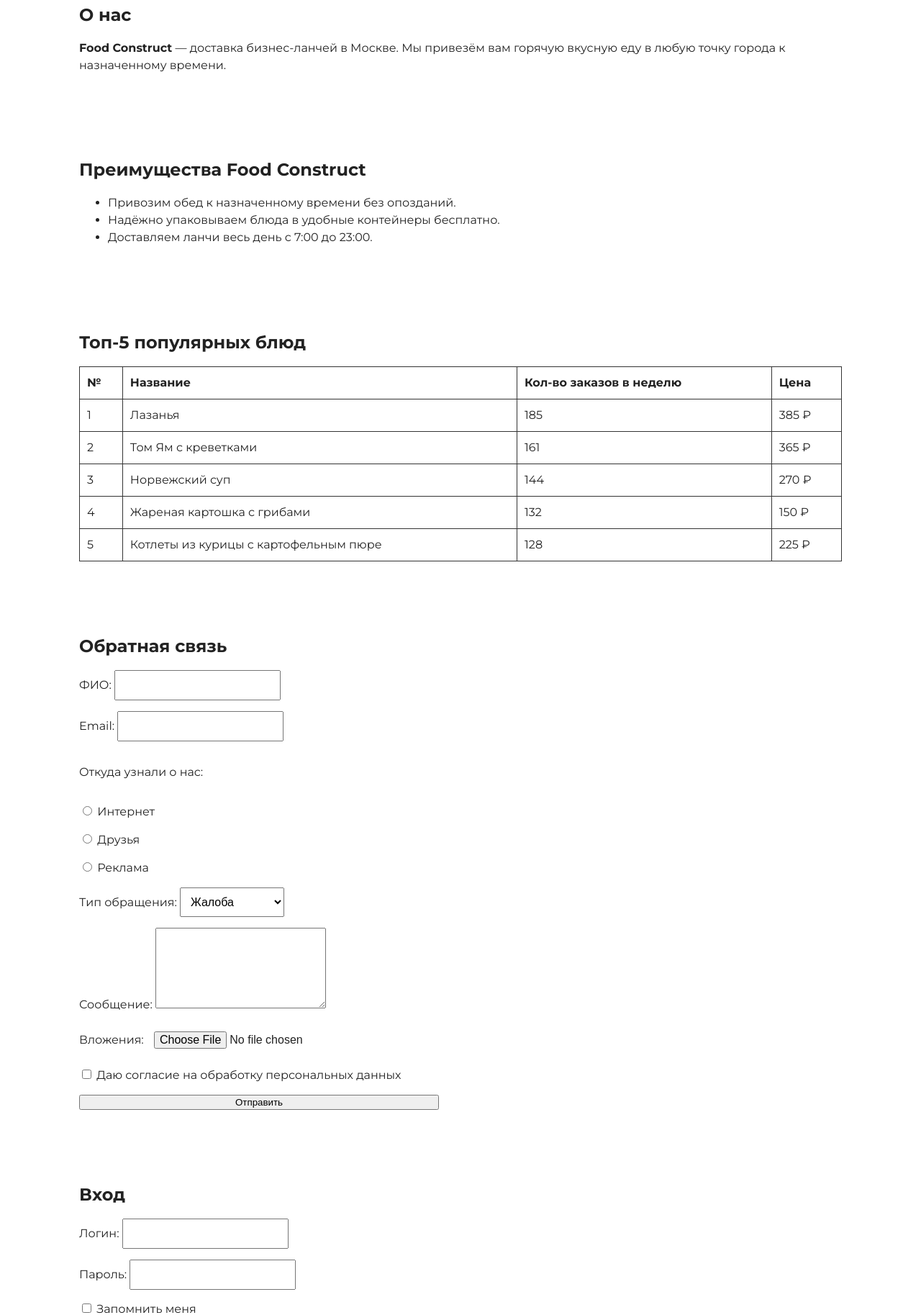
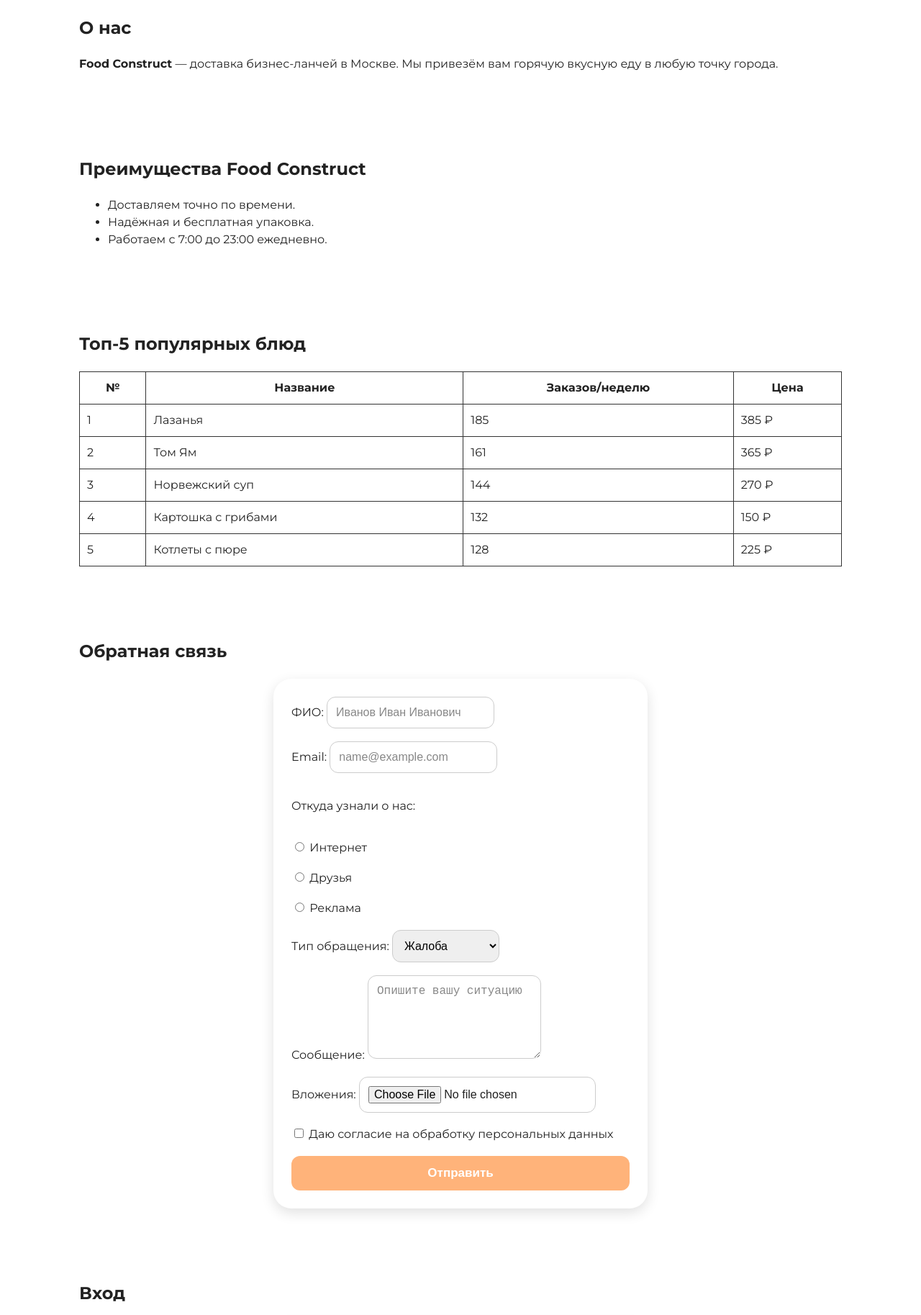
Before and after one commit to stepantitkin-commits/WEB-TITKIN_SA_241-351, a plain HTML site: page index.html in a window 1280 px wide. Shown: the part 973-2800 px from the top of the page at 72% size. Drawn offline with Linux system fonts and the light colour scheme.

Commit message:
итог лр 1 и 2

```diff
--- a/index.html
+++ b/index.html
@@ -4,19 +4,24 @@
     <meta charset="UTF-8">
     <title>Food Construct — бизнес-ланчи в Москве</title>
 
+    <!-- Google Font -->
     <link rel="preconnect" href="https://fonts.googleapis.com">
     <link rel="preconnect" href="https://fonts.gstatic.com" crossorigin>
     <link href="https://fonts.googleapis.com/css2?family=Montserrat:wght@400;600;700&display=swap" rel="stylesheet">
 
     <link rel="stylesheet" href="style.css">
 </head>
+
 <body>
 
 <header class="site-header">
     <div class="container header-inner">
         <h1 class="logo">Food Construct</h1>
+
         <nav class="main-nav">
             <a href="#about">О нас</a>
+            <a href="#feedback">Обратная связь</a>
+            <a href="#auth">Вход</a>
             <a href="#contacts">Контакты</a>
         </nav>
     </div>
@@ -25,15 +30,13 @@
 
 <main>
 
-    <!-- БЛОК О НАС -->
+    <!-- О НАС -->
     <section id="about" class="section about">
         <div class="container">
             <img class="hero-image" src="food.png" alt="Food Construct">
             <h2>О нас</h2>
-            <p>
-                <strong>Food Construct</strong> — доставка бизнес-ланчей в Москве.
-                Мы привезём вам горячую вкусную еду в любую точку города к назначенному времени.
-            </p>
+            <p><strong>Food Construct</strong> — доставка бизнес-ланчей в Москве.
+                Мы привезём вам горячую вкусную еду в любую точку города.</p>
         </div>
     </section>
 
@@ -43,9 +46,9 @@
         <div class="container">
             <h2>Преимущества Food Construct</h2>
             <ul>
-                <li>Привозим обед к назначенному времени без опозданий.</li>
-                <li>Надёжно упаковываем блюда в удобные контейнеры бесплатно.</li>
-                <li>Доставляем ланчи весь день с 7:00 до 23:00.</li>
+                <li>Доставляем точно по времени.</li>
+                <li>Надёжная и бесплатная упаковка.</li>
+                <li>Работаем с 7:00 до 23:00 ежедневно.</li>
             </ul>
         </div>
     </section>
@@ -61,17 +64,17 @@
                 <tr>
                     <th>№</th>
                     <th>Название</th>
-                    <th>Кол-во заказов в неделю</th>
+                    <th>Заказов/неделю</th>
                     <th>Цена</th>
                 </tr>
                 </thead>
 
                 <tbody>
                 <tr><td>1</td><td>Лазанья</td><td>185</td><td>385 ₽</td></tr>
-                <tr><td>2</td><td>Том Ям с креветками</td><td>161</td><td>365 ₽</td></tr>
+                <tr><td>2</td><td>Том Ям</td><td>161</td><td>365 ₽</td></tr>
                 <tr><td>3</td><td>Норвежский суп</td><td>144</td><td>270 ₽</td></tr>
-                <tr><td>4</td><td>Жареная картошка с грибами</td><td>132</td><td>150 ₽</td></tr>
-                <tr><td>5</td><td>Котлеты из курицы с картофельным пюре</td><td>128</td><td>225 ₽</td></tr>
+                <tr><td>4</td><td>Картошка с грибами</td><td>132</td><td>150 ₽</td></tr>
+                <tr><td>5</td><td>Котлеты с пюре</td><td>128</td><td>225 ₽</td></tr>
                 </tbody>
             </table>
         </div>
@@ -79,18 +82,21 @@
 
 
     <!-- ОБРАТНАЯ СВЯЗЬ -->
-    <section class="section feedback">
+    <section id="feedback" class="section feedback">
         <div class="container">
             <h2>Обратная связь</h2>
 
-            <form action="https://httpbin.org/post" method="POST" enctype="multipart/form-data" target="_blank">
+            <form action="https://httpbin.org/post" method="POST"
+                  enctype="multipart/form-data" class="ui-card">
 
                 <label>ФИО:
-                    <input type="text" name="fullname" required>
+                    <input type="text" name="fullname"
+                           placeholder="Иванов Иван Иванович" required>
                 </label>
 
                 <label>Email:
-                    <input type="email" name="email" required>
+                    <input type="email" name="email"
+                           placeholder="name@example.com" required>
                 </label>
 
                 <p>Откуда узнали о нас:</p>
@@ -106,7 +112,8 @@
                 </label>
 
                 <label>Сообщение:
-                    <textarea name="message" rows="5" required></textarea>
+                    <textarea name="message" rows="5"
+                              placeholder="Опишите вашу ситуацию" required></textarea>
                 </label>
 
                 <label>Вложения:
@@ -118,33 +125,37 @@
                     Даю согласие на обработку персональных данных
                 </label>
 
-                <button type="submit">Отправить</button>
+                <button type="submit" class="btn-main">Отправить</button>
+
             </form>
         </div>
     </section>
 
 
-    <!-- ФОРМА ВХОДА (внизу страницы) -->
-    <section class="section auth">
+    <!-- ВХОД -->
+    <section id="auth" class="section auth-block">
         <div class="container">
             <h2>Вход</h2>
 
-            <form class="auth-form" onsubmit="alert('Вход выполнен'); return false;">
+            <form action="https://httpbin.org/post" method="POST"
+                  class="ui-card">
 
                 <label>Логин:
-                    <input type="text" required>
+                    <input type="text" name="login"
+                           placeholder="Введите логин" required>
                 </label>
 
                 <label>Пароль:
-                    <input type="password" required>
+                    <input type="password" name="password"
+                           placeholder="Введите пароль" required>
                 </label>
 
                 <label class="checkbox">
-                    <input type="checkbox">
+                    <input type="checkbox" name="remember">
                     Запомнить меня
                 </label>
 
-                <button type="submit">Войти</button>
+                <button type="submit" class="btn-main">Войти</button>
 
             </form>
         </div>
@@ -156,8 +167,8 @@
 <!-- ФУТЕР -->
 <footer id="contacts" class="site-footer">
     <div class="container">
-        <p>Позвонить нам: <a href="tel:+70000000000">+7-000-000-00-00</a></p>
-        <p>Почта: <a href="mailto:info@foodconstruct.ru">info@foodconstruct.ru</a></p>
+        <p>Телефон: <a href="tel:+70000000000">+7 000 000 00 00</a></p>
+        <p>Email: <a href="mailto:info@foodconstruct.ru">info@foodconstruct.ru</a></p>
         <p>© 2025 Food Construct</p>
     </div>
 </footer>
--- a/style.css
+++ b/style.css
@@ -6,7 +6,6 @@ body {
     margin: 0;
     font-family: "Montserrat", Arial, sans-serif;
     color: #222;
-    font-size: 16px;
     line-height: 1.5;
 }
 
@@ -17,10 +16,9 @@ body {
 }
 
 /* HEADER */
-
 .site-header {
+    padding: 20px 0;
     border-bottom: 1px solid #e0e0e0;
-    padding: 20px 0;
 }
 
 .header-inner {
@@ -29,102 +27,99 @@ body {
     align-items: center;
 }
 
-.logo {
-    font-size: 28px;
-    font-weight: 700;
-}
-
 .main-nav a {
     margin-left: 20px;
     text-decoration: none;
-    font-size: 17px;
     color: #111;
-    font-weight: 500;
+    font-size: 16px;
 }
 
 .main-nav a:hover {
-    color: #d66;
+    color: #f4a97a;
 }
 
 /* SECTIONS */
-
 .section {
     padding: 40px 0;
 }
 
 .hero-image {
     width: 100%;
-    height: auto;
-    display: block;
-    margin-bottom: 20px;
-}
-
-h2 {
-    font-size: 24px;
-    font-weight: 700;
-    margin-bottom: 15px;
+    border-radius: 20px;
 }
 
 /* TABLE */
-
 .dishes-table {
     width: 100%;
     border-collapse: collapse;
-    margin-top: 15px;
+}
+.dishes-table td, .dishes-table th {
+    border: 1px solid #333;
+    padding: 10px;
 }
 
-.dishes-table th,
-.dishes-table td {
-    border: 1px solid #333;
-    padding: 10px;
-    text-align: left;
+
+/* === UI CARD (Формы) === */
+.ui-card {
+    background: white;
+    padding: 25px;
+    border-radius: 25px;
+    box-shadow: 0 6px 18px rgba(0,0,0,0.12);
+    max-width: 520px;
+    margin: 0 auto;
+    display: flex;
+    flex-direction: column;
+    gap: 18px;
 }
 
-/* FEEDBACK FORM */
-
-.feedback form {
-    display: flex;
-    flex-direction: column;
-    gap: 15px;
-    max-width: 500px;
-}
-
-.feedback input,
-.feedback select,
-.feedback textarea {
-    padding: 10px;
+/* Поля */
+.ui-card input,
+.ui-card select,
+.ui-card textarea {
+    padding: 12px;
+    border-radius: 12px;
+    border: 1px solid #ccc;
     font-size: 16px;
 }
 
-/* AUTH FORM */
 
-.auth-form {
-    display: flex;
-    flex-direction: column;
-    gap: 15px;
-    max-width: 350px;
+/* === СЕРЫЕ PLACEHOLDER === */
+input::placeholder,
+textarea::placeholder {
+    color: #888;
+    opacity: 1; /* делаем НЕ прозрачным */
+    font-weight: 500;
 }
 
-.auth-form input {
-    padding: 10px;
-    font-size: 16px;
+
+/* === МЯГКИЕ КНОПКИ === */
+.btn-main {
+    background: #FFB37A;
+    color: #fff;
+    padding: 14px 20px;
+    font-size: 17px;
+    font-weight: 600;
+    border: none;
+    border-radius: 12px;
+    cursor: pointer;
+    transition: 0.25s;
 }
 
+.btn-main:hover {
+    background: #E9A16E;
+    box-shadow: 0 5px 15px rgba(233,161,110,0.35);
+    transform: translateY(-2px);
+}
+
+
 /* FOOTER */
-
 .site-footer {
+    padding: 25px 0;
     background: #000;
     color: #fff;
-    padding: 25px 0;
-    margin-top: 40px;
-    font-size: 14px;
 }
 
 .site-footer a {
     color: #fff;
     text-decoration: none;
 }
-
-.site-footer a:hover {
-    text-decoration: underline;
-}
```
